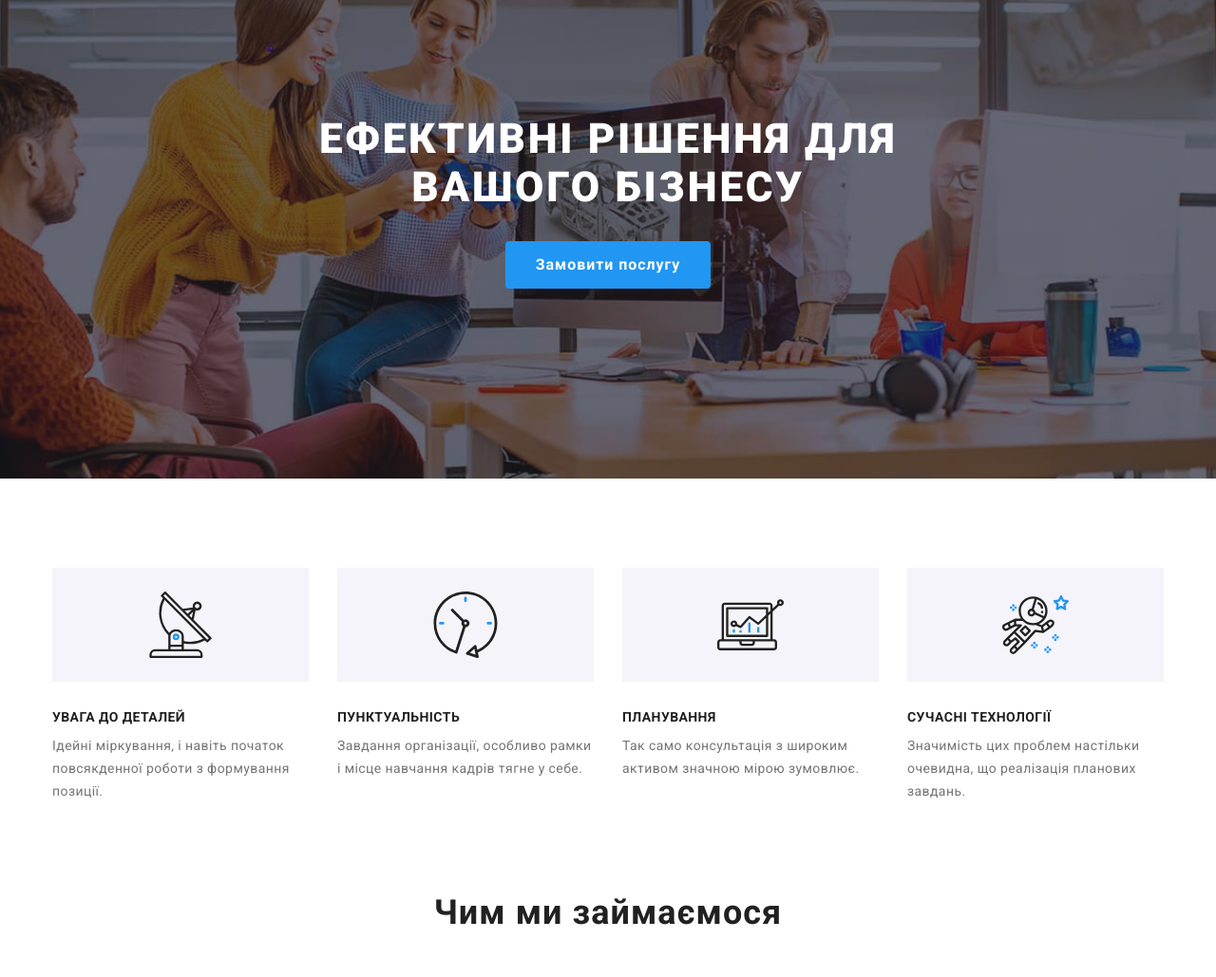
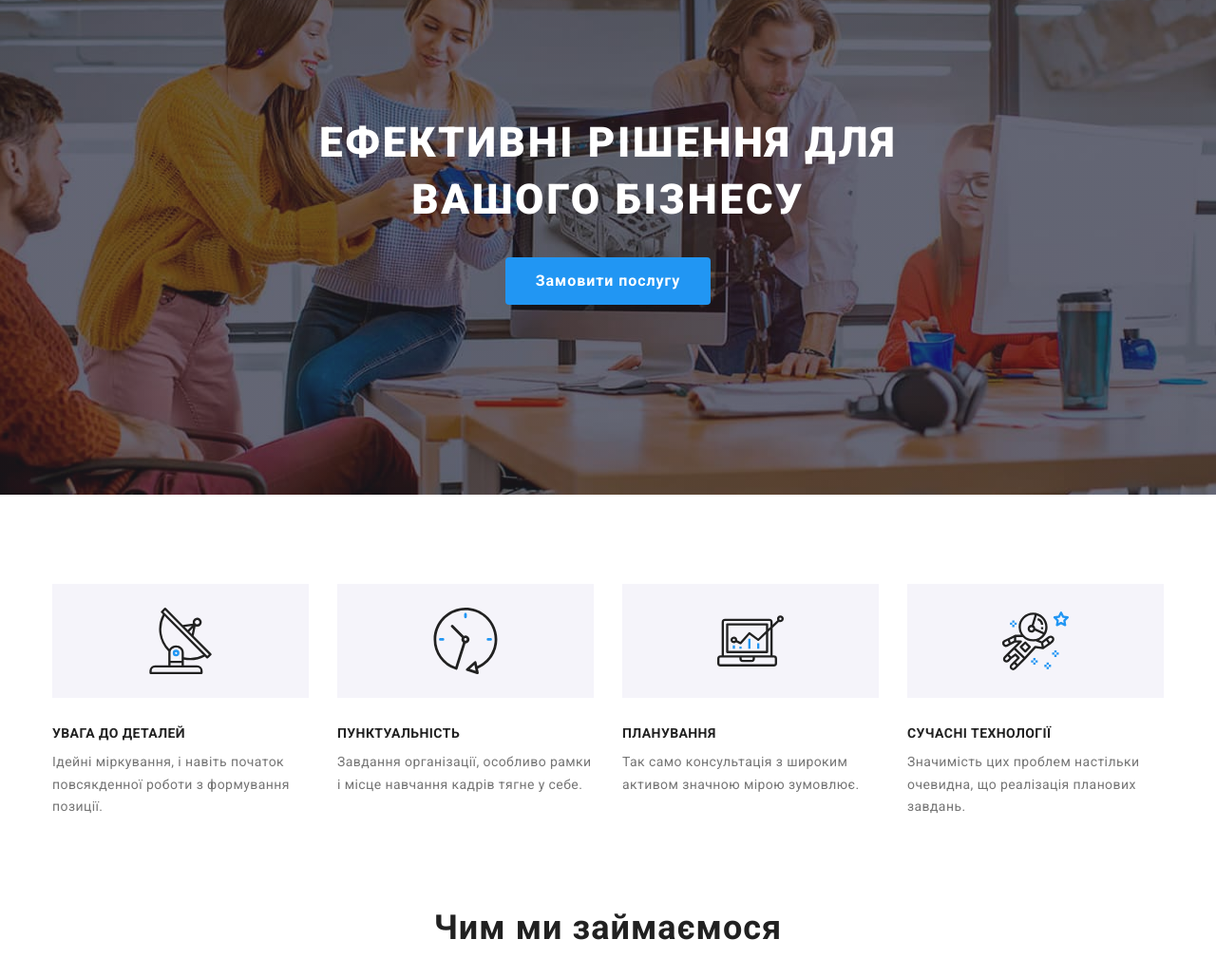
Before and after one commit to Kate-Vabishchevich/goit-markup-hw-04, a plain HTML site: page index.html in a window 1280 px wide. Shown: the part 160-1189 px from the top of the page at 95% size. Drawn offline with nearby package versions, Linux system fonts and the light colour scheme.

Commit message:
Готова дз4

```diff
--- a/css/styles.css
+++ b/css/styles.css
@@ -190,7 +190,7 @@ body {
 
     font-weight: 900;
     font-size: 44px;
-    line-height: 1.36cm;
+    line-height: 1.36;
     letter-spacing: 0.06em;
     text-align: center;
     text-transform: uppercase;
@@ -232,9 +232,8 @@ body {
 .features-blocks {
     display: flex;
     gap: 30px;
-    margin-bottom: 30px;
     align-items: center;
-        justify-content: center;
+    justify-content: center;
 }
 
 .features-blocks-item {
@@ -243,12 +242,13 @@ body {
     background-color: var(--btn-second-bgc);
     display: flex;
     align-items: center;
-        justify-content: center;
+    justify-content: center;
 }
 
 .features-list {
     display: flex;
     margin-left: -30px;
+    margin-top: 30px;
 }
 
 .features-item {
```
